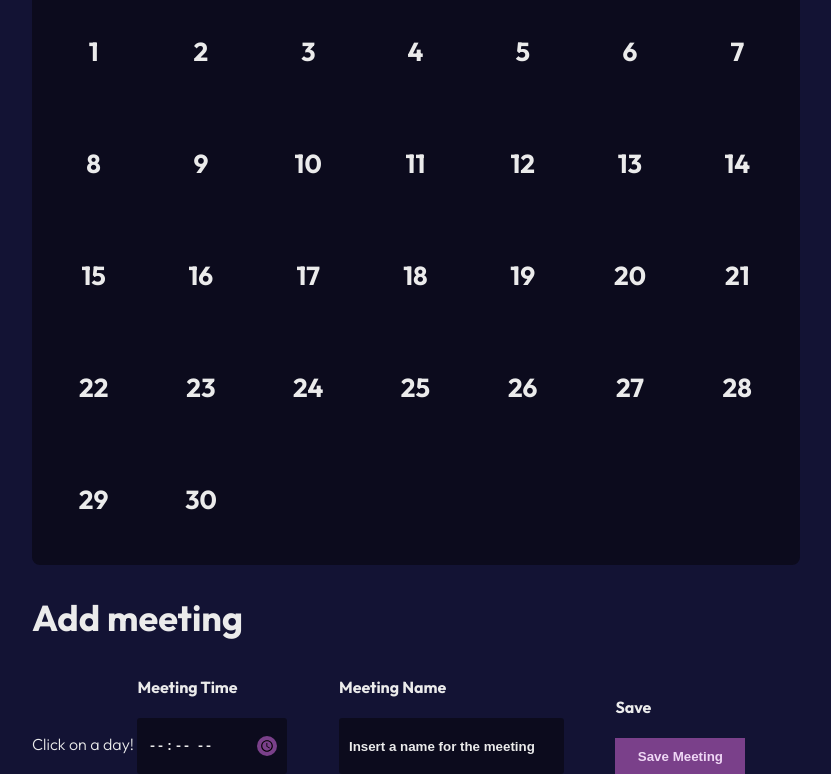
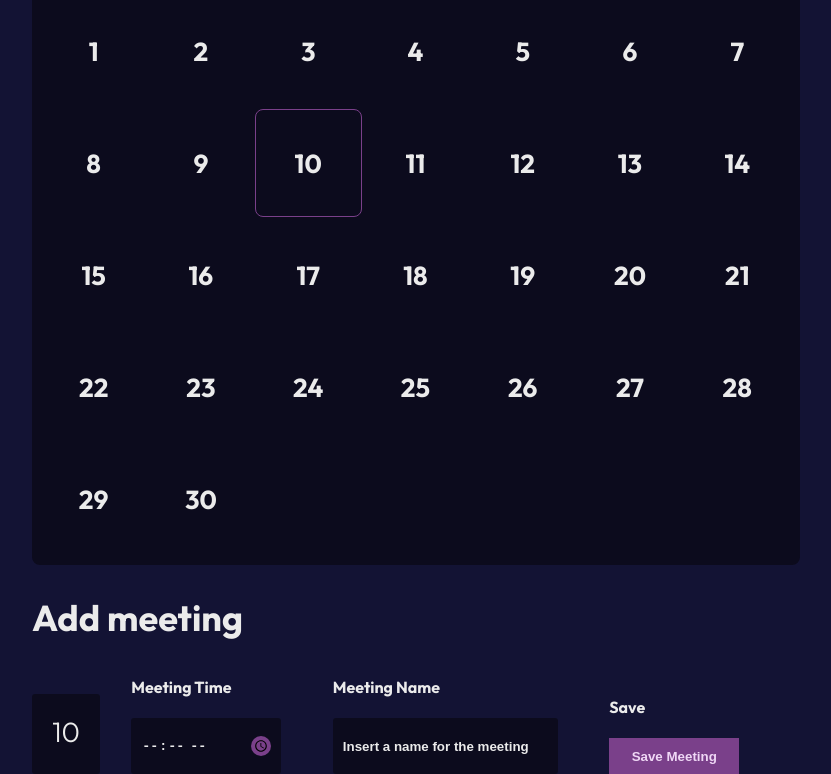
Before and after one commit to irvelervel/FS0325-U1-W3-D4, a plain HTML site: page index.html in a window 1280 px wide. Both pictures are taken after a click on the element "10". Shown: the part 116-890 px from the top of the page, without its empty margins (224-1055 px from the left). Drawn offline with Linux system fonts and the light colour scheme.

Commit message:
Cells get selected when clicked

```diff
--- a/assets/css/styles.css
+++ b/assets/css/styles.css
@@ -74,6 +74,8 @@ form {
 }
 
 .day.selected {
+  /* questo è un selettore che va a cercare gli elementi HTML dotati di
+  classe "day" e "selected" contemporaneamente */
   border-color: #7a408a;
 }
 
@@ -127,7 +129,8 @@ input:focus::placeholder {
   background-color: #0c0b1d;
   border-radius: 3px;
   color: #ebebeb;
-  padding: 0px 6px;
+  padding: 20px;
+  margin-right: 1em;
 }
 
 #newMeetingTime::-webkit-calendar-picker-indicator {
--- a/index.html
+++ b/index.html
@@ -22,7 +22,7 @@
             <!-- titolo provvisorio: -->
             Click on a day!
           </span>
-          <form>
+          <form id="meeting-form">
             <div>
               <h4>Meeting Time</h4>
               <input type="time" id="newMeetingTime" required />
--- a/js/script.js
+++ b/js/script.js
@@ -74,6 +74,27 @@ const numberOfDaysInCurrentMonth = function () {
   return lastDayOfTheMonth.getDate() // 30
 }
 
+const unselectPreviousCells = function () {
+  // prima di applicare la classe "selected" ad una nuova cella, devo assicurarmi
+  // di togliere la classe "selected" dalle altre in cui è già presente
+
+  //   2 MODI:
+  // APPROCCIO BULLDOZER
+  // ciclo TUTTE LE CELLE, tolgo la classe selected a tutte le celle
+  //   const allTheCells = document.getElementsByClassName('day')
+  //   for (let i = 0; i < allTheCells.length; i++) {
+  //     allTheCells[i].classList.remove('selected')
+  //   }
+
+  // APPROCCIO DOTT.PIVETTA
+  //   ce n'è al massimo UNA già con la classe "selected"!
+  // la trovo e vi tolgo la classe
+  const previouslySelected = document.querySelector('.selected')
+  if (previouslySelected) {
+    previouslySelected.classList.remove('selected')
+  }
+}
+
 printCurrentMonthInH1()
 // numberOfDaysInCurrentMonth() // questa funzione se eseguita torna il NUMERO dei giorni del mese corrente
 
@@ -97,6 +118,24 @@ const createCells = function () {
     // per ogni giorno del mese, creo una cella
     const dayCell = document.createElement('div') // <div></div>
     dayCell.classList.add('day') // <div class="day"></div>
+
+    // dopo aver creato la cella, la rendo cliccabile!
+    dayCell.addEventListener('click', function () {
+      console.log('hai cliccato una cella')
+      //   quando clicco una cella, la voglio evidenziare con un bordo viola
+      //   per farlo, vi aggiungo la classe css (già disponibile) di nome "selected"
+
+      // richiamo ora la funzione che TOGLIE i precedenti "selected"
+      unselectPreviousCells()
+
+      dayCell.classList.add('selected')
+
+      //   ora inserisco il numero del giorno selezionato nello span "newMeetingDay"
+      const spanToRename = document.getElementById('newMeetingDay')
+      spanToRename.innerText = i + 1
+      spanToRename.classList.add('hasDay') // lo faccio più grande, con uno sfondo etc.
+    })
+
     const dayCellValue = document.createElement('h3') // <h3></h3>
     dayCellValue.innerText = i + 1 // per fare le celle dall'1 al 30, es. <h3>1</h3>
     dayCell.appendChild(dayCellValue) // <div class="day"><h3>1</h3></div>
@@ -109,3 +148,19 @@ const createCells = function () {
 }
 
 createCells()
+
+// ora che le celle sono state create, dobbiamo spostarci nella sezione sottostante
+// operiamo sul form: dobbiamo salvare gli appuntamenti nei cassetti della "cassettiera"
+// primo passo -> disabilitare il comportamento di default dell'evento submit del form
+
+const form = document.getElementById('meeting-form')
+form.addEventListener('submit', function (e) {
+  // DISABILITO IL REFRESH
+  e.preventDefault()
+  // ora possiamo integrare la nostra logica
+  //   cosa faremo:
+  // creare la stringa dell'evento -> "16:00 - Dentista"
+  //   pushare questa stringa nel "cassettino" appropriato degli appointments
+  // svuotare il form
+  // aggiungere alla cella selezionata una ulteriore classe "dot"
+})
```
